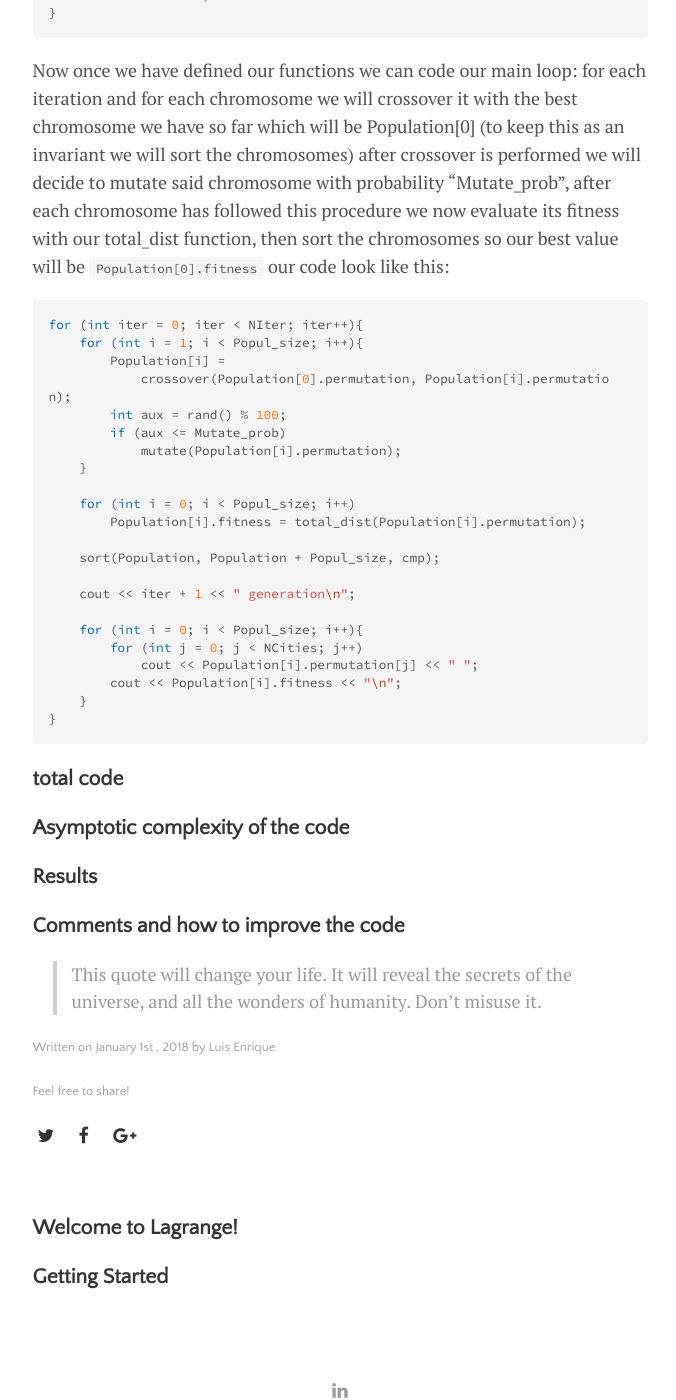
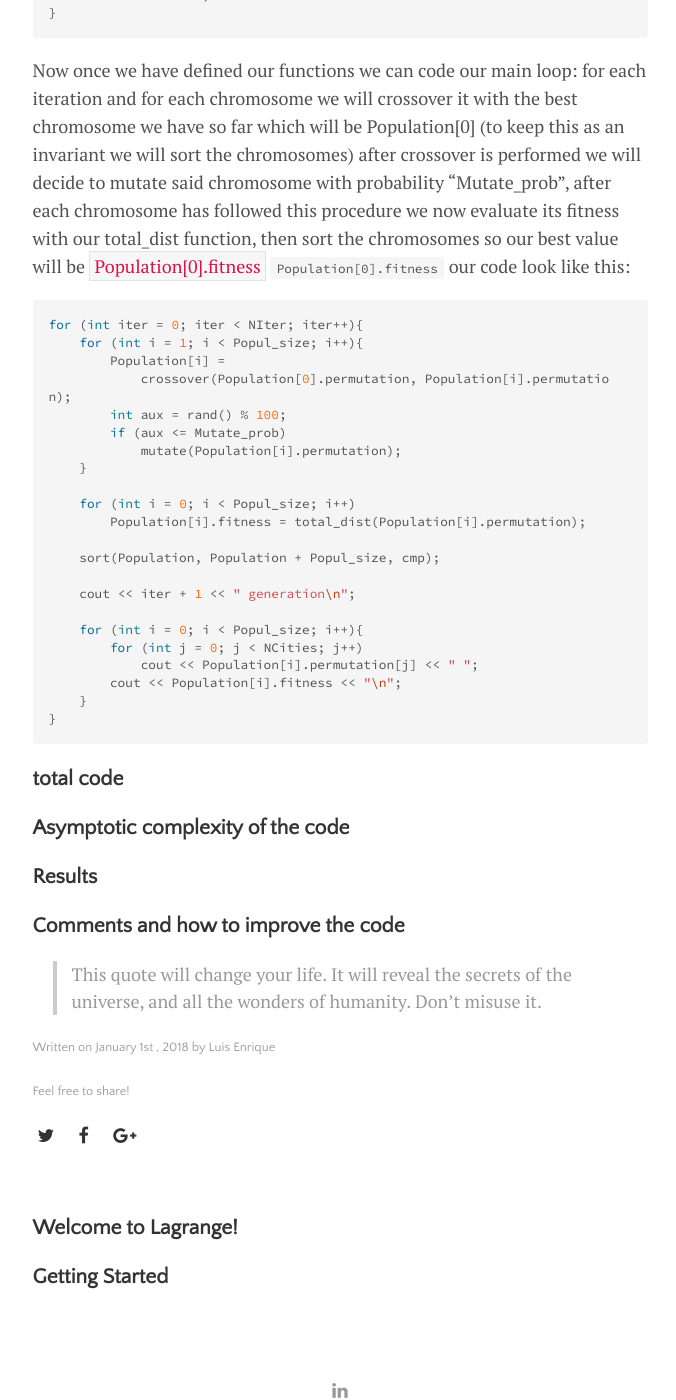
Before and after one commit to luisenriqueg/blog, a Jekyll site: the page built from _posts/2018-01-01-sample-post.md, in a window 1280 px wide and 1400 px high, scrolled down 6599 px. Shown: the whole window, without its empty margins (300-976 px from the left). Built offline with Jekyll 4.4.1, drawn with Linux system fonts in a browser that asks for light colours; nearby versions of some CDN libraries; formulas are drawn with MathJax 3.

Commit message:
changing codeletters text
changing code css style inline  text

````diff
--- a/_posts/2018-01-01-sample-post.md
+++ b/_posts/2018-01-01-sample-post.md
@@ -199,7 +199,7 @@ chromosome crossover(int* p1, int* p2){
 	return child;
 }
 ```
-Now once we have defined our functions we can code our main loop: for each iteration and for each chromosome we will crossover it with the best chromosome we have so far which will be Population[0] (to keep this as an invariant we will sort the chromosomes) after crossover is performed we will decide to mutate said chromosome with probability "Mutate_prob", after each chromosome has followed this procedure we now evaluate its fitness with our total_dist function, then sort the chromosomes so our best value will be <code>Population[0].fitness</code> our code look like this:
+Now once we have defined our functions we can code our main loop: for each iteration and for each chromosome we will crossover it with the best chromosome we have so far which will be Population[0] (to keep this as an invariant we will sort the chromosomes) after crossover is performed we will decide to mutate said chromosome with probability "Mutate_prob", after each chromosome has followed this procedure we now evaluate its fitness with our total_dist function, then sort the chromosomes so our best value will be <span class="codeletters">Population[0].fitness</span> <code>Population[0].fitness</code> our code look like this:
 
 ```cpp
 for (int iter = 0; iter < NIter; iter++){
--- a/assets/css/main.css
+++ b/assets/css/main.css
@@ -265,6 +265,16 @@ blockquote {
   Code
 */
 
+
+.codeletters {
+    padding: 2px 4px;
+    color: #d14;
+    white-space: nowrap;
+    background-color: #f7f7f9;
+    border: 1px solid #e1e1e8;
+}
+
+
 code,
 pre {
   font-family: "Source Code Pro", monospace;
````
